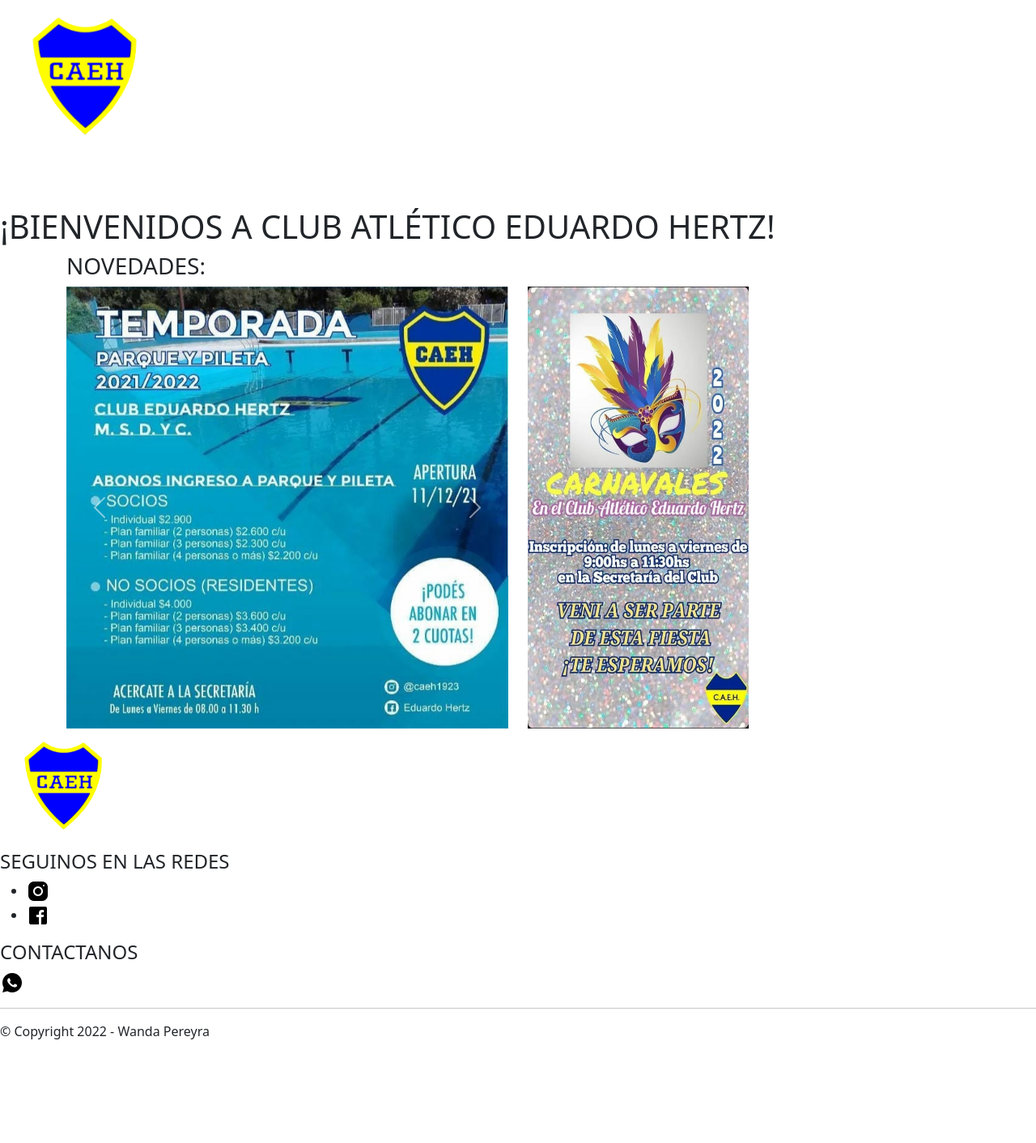
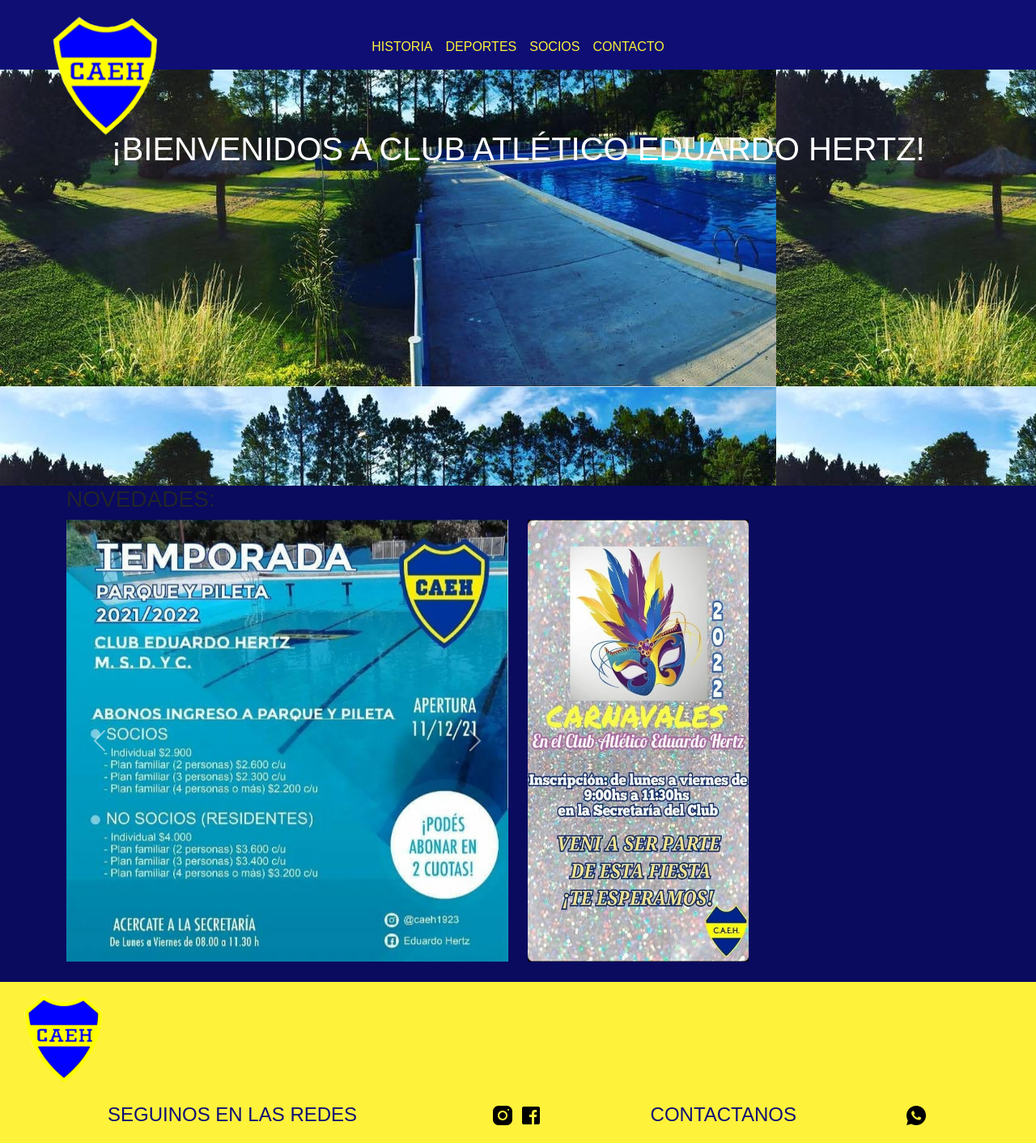
Before and after one commit to wandapereyra/caeh-sass, a website: page index.html in a window 1280 px wide. Shown: the top 1412 px of the page at 81% size. Before the commit the page ends 1302 px from the top, so only its background shows below. Drawn offline with nearby package versions, Linux system fonts and the light colour scheme.

Commit message:
empecé a usar sass en el index y en la parte general

```diff
--- /dev/null
+++ b/scss/_grillas.scss
@@ -0,0 +1,21 @@
+.grillaFooter{
+    display: grid;
+    grid-template-areas:
+    "item-l" "item-s"
+    "item-p" "item-p";
+    grid-template-columns: 50% auto;
+    grid-template-rows: 72% auto;
+}
+
+.item-l{
+    grid-area: item-l;
+}
+
+.item-s{
+    grid-area: item-s;
+    padding-right: 10%;
+}
+
+.item-p{
+    grid-area: item-p;
+}
--- /dev/null
+++ b/scss/_index.scss
@@ -0,0 +1,39 @@
+main{
+    background-color:$azul;
+    padding-bottom: 2%;
+}
+
+.portada{
+    background-image: url(../img/collage.jpg);
+    color: $blanco;
+    width: 100%;
+    height: 75vh;
+
+    /*flex*/
+    display: flex;
+    justify-content: center;
+
+    h1{
+        padding-top: 20vh;
+
+        /*animaciones*/
+        animation-duration: 5s;
+        animation-name: aparecer;
+        animation-iteration-count: initial;
+        @keyframes aparecer {
+            0% {
+              opacity: 0;
+            }
+            100% {
+              opacity: 1;
+            }
+        }
+    }
+
+    h3{
+        color: $blanco;
+        text-align: center;
+        padding-top: 2%;
+        padding-bottom: 2%;
+    }
+}
--- /dev/null
+++ b/scss/_parteGeneral.scss
@@ -0,0 +1,73 @@
+*{
+    padding: 0;
+    margin: 0;
+}
+
+body{
+    font-style: normal;
+    font-family: Arial, Helvetica, sans-serif;
+    height: 100vh;
+
+    /*flex*/
+    display: flex;
+    flex-direction: column;
+    justify-content: space-between;
+}
+
+header{
+    background-color: $azuloscuro;
+    position: fixed;
+    z-index: 9999;
+    width: 100%;
+}
+
+.logo{
+    position: absolute;
+    top:0%;
+    left: 2%;
+
+    /*animaciones*/
+    transition: height 1s;
+    z-index: 9999;
+    &:hover{
+        height: 250px;
+    }
+
+}
+
+.container-fluid{
+    /*flex*/
+    display: flex;
+    flex-direction: column;
+}
+
+.navbar-dark .navbar-nav .nav-link{
+    color: $amarillo;
+}
+
+footer{
+    background-color: $amarillo;
+    padding-top: 0;
+
+    p {
+        text-align: end;
+        padding-right: 2%;
+        color: $azuloscuro;
+    }
+
+    h4{
+        color: $azuloscuro;
+    }
+}
+
+.pieFlex{
+    /*flex*/
+    display: flex;
+    flex-direction: row;
+    justify-content: space-evenly;
+
+    li{
+        display: inline-block;
+        list-style: none;
+    }
+}
--- a/scss/prueba.scss
+++ b/scss/prueba.scss
@@ -1 +1,8 @@
-/*Este es un comentario*/
+@import"parteGeneral";
+@import"index";
+@import"grillas";
+
+$azul:rgb(10,10,95);
+$azuloscuro:rgb(14,14,116);
+$amarillo: rgb(255, 242, 59);
+$blanco:white;
```
Also changed, not shown: css/destino.css, scss/_deportes.scss (added).
